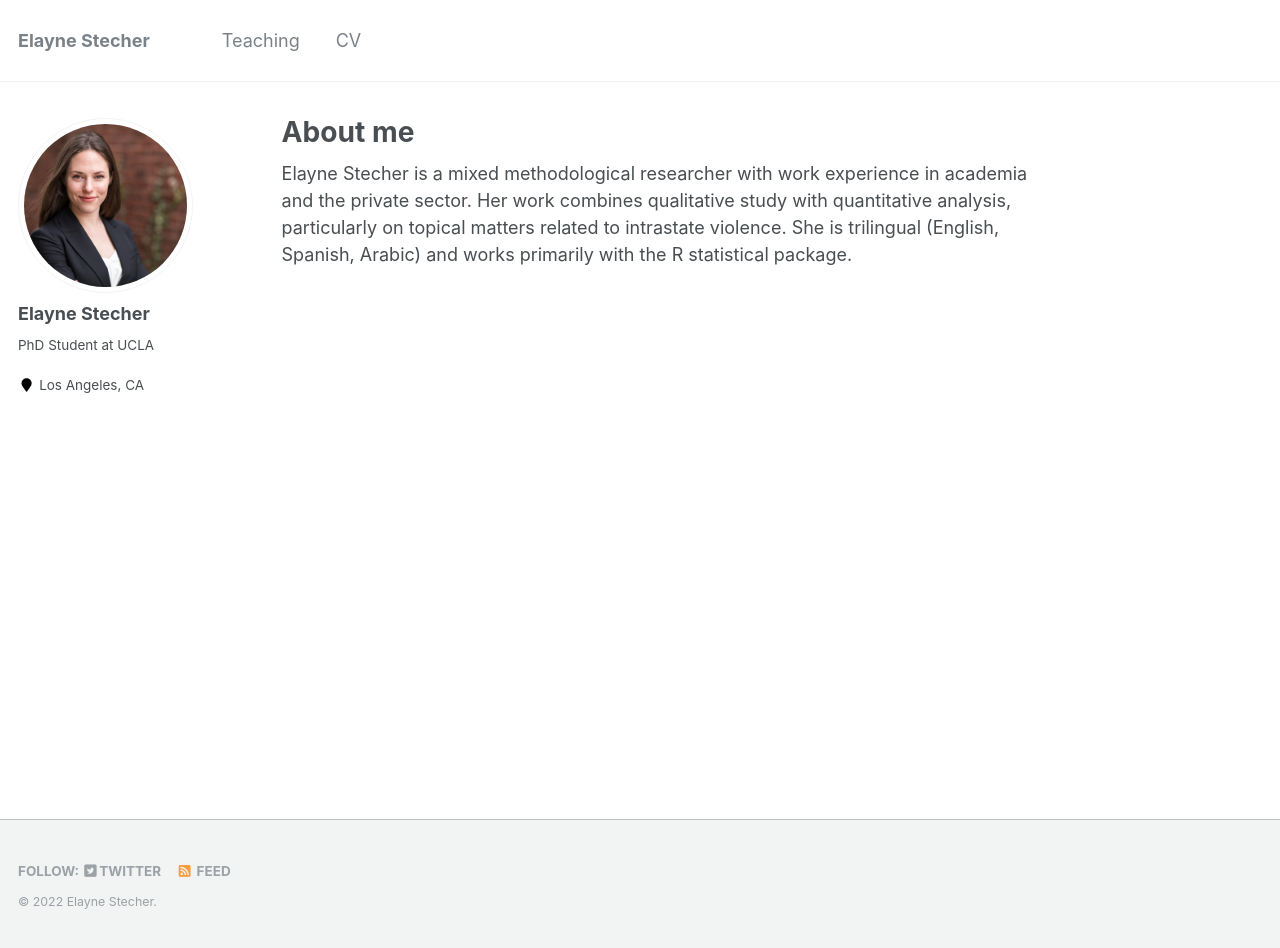
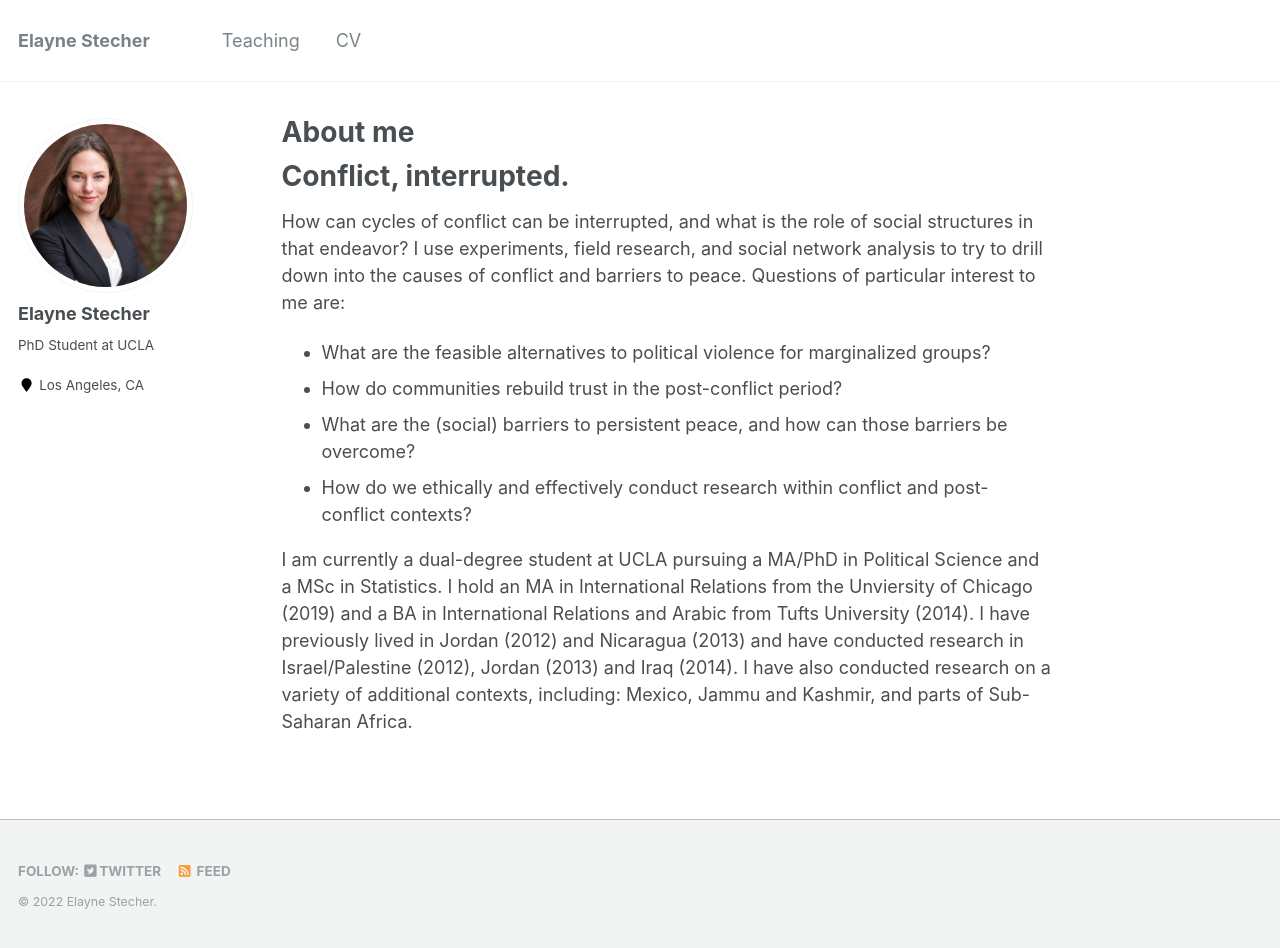
Before and after one commit to estech01/estech01.github.io, a Jekyll site: the page built from _pages/about.md, in a window 1280 px wide and 948 px high. Built offline with Jekyll 4.4.1, drawn with Linux system fonts in a browser that asks for light colours.

Commit message:
Update about.md

```diff
--- a/_pages/about.md
+++ b/_pages/about.md
@@ -8,4 +8,13 @@ redirect_from:
   - /about.html
 ---
 
-Elayne Stecher is a mixed methodological researcher with work experience in academia and the private sector. Her work combines qualitative study with quantitative analysis, particularly on topical matters related to intrastate violence. She is trilingual (English, Spanish, Arabic) and works primarily with the R statistical package.
+# Conflict, interrupted.
+
+How can cycles of conflict can be interrupted, and what is the role of social structures in that endeavor? I use experiments, field research, and social network analysis to try to drill down into the causes of conflict and barriers to peace. Questions of particular interest to me are:
+
+- What are the feasible alternatives to political violence for marginalized groups?
+- How do communities rebuild trust in the post-conflict period?
+- What are the (social) barriers to persistent peace, and how can those barriers be overcome?
+- How do we ethically and effectively conduct research within conflict and post-conflict contexts?
+
+I am currently a dual-degree student at UCLA pursuing a MA/PhD in Political Science and a MSc in Statistics. I hold an MA in International Relations from the Unviersity of Chicago (2019) and a BA in International Relations and Arabic from Tufts University (2014). I have previously lived in Jordan (2012) and Nicaragua (2013) and have conducted research in Israel/Palestine (2012), Jordan (2013) and Iraq (2014). I have also conducted research on a variety of additional contexts, including: Mexico, Jammu and Kashmir, and parts of Sub-Saharan Africa.
```
